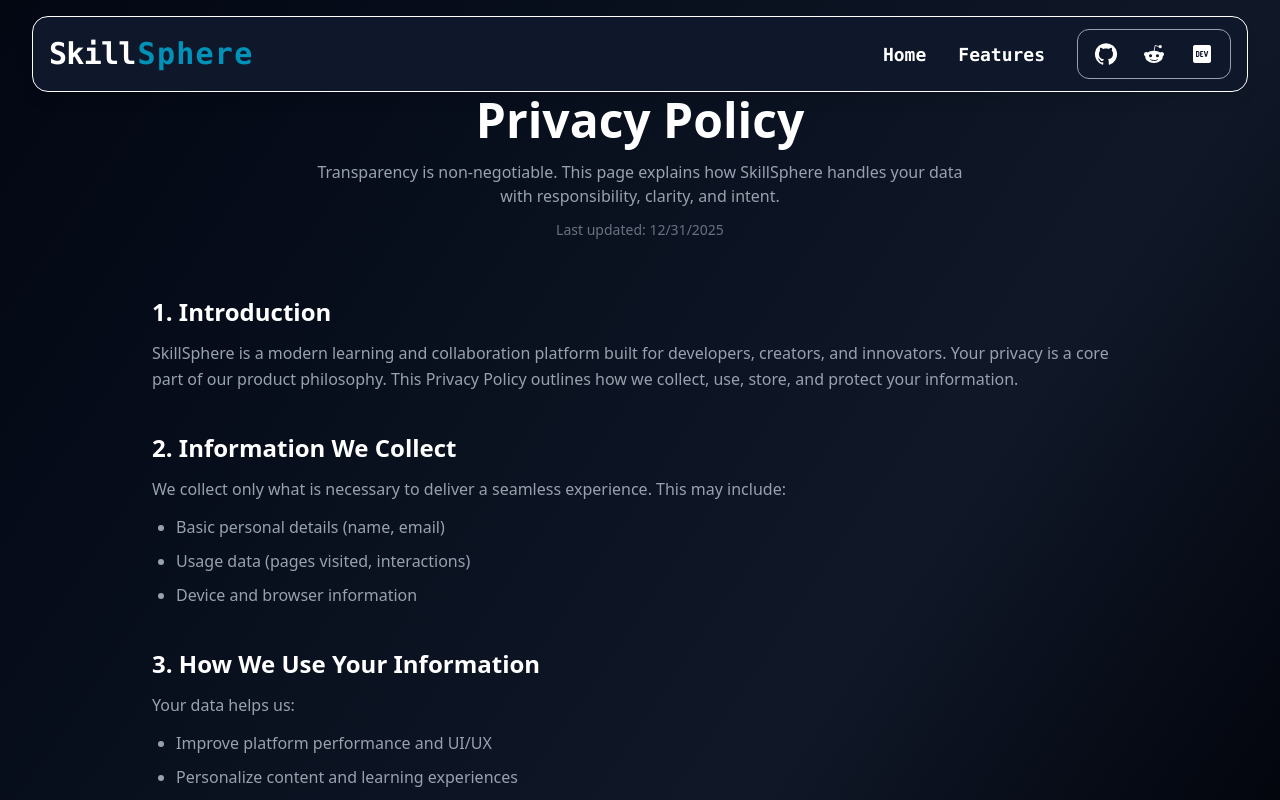
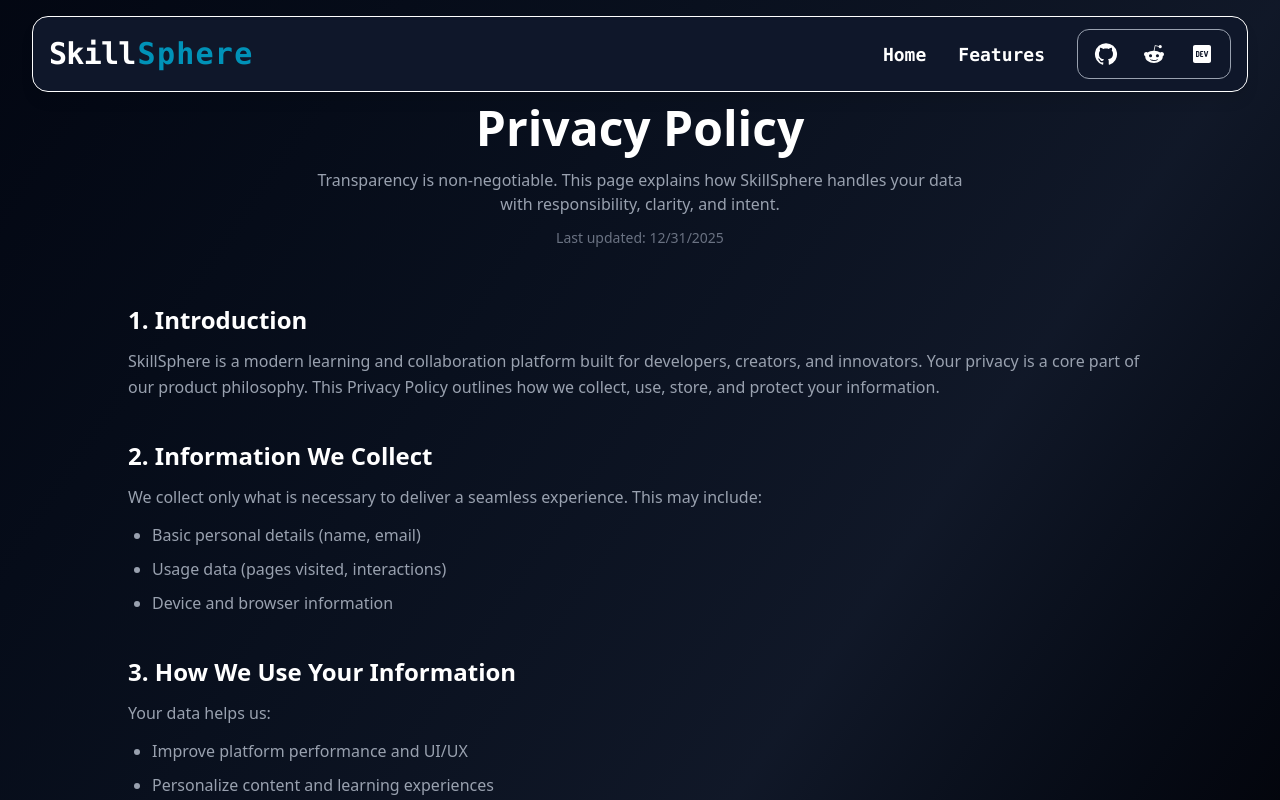
Before and after one commit to raushan-sinha/skills-sphere, a React (Vite) app: page /privacy-policy in a window 1280 px wide. Shown: the top 800 px of the page. Built offline with nearby package versions, Linux system fonts and the light colour scheme.

Commit message:
removed prevoius code and added new code for padding and margin && git push

```diff
--- a/src/pages/PrivacyPolicy/PrivacyPolicy.jsx
+++ b/src/pages/PrivacyPolicy/PrivacyPolicy.jsx
@@ -13,8 +13,8 @@ const PrivacyPolicy = () => {
 				/>
 			</Helmet>
 
-			<section className="bg-gradient-to-br from-gray-950 via-gray-900 to-black text-gray-200">
-				<div className="max-w-5xl mx-auto px-6 py-20 sm:py-24">
+			<section className="bg-gradient-to-br from-gray-950 via-gray-900 to-black text-gray-200 py-16 px-5 sm:px-10 lg:px-32">
+				<div className="max-w-5xl mx-auto mt-10">
 
 					{/* Header */}
 					<header className="mb-14 text-center">
```
